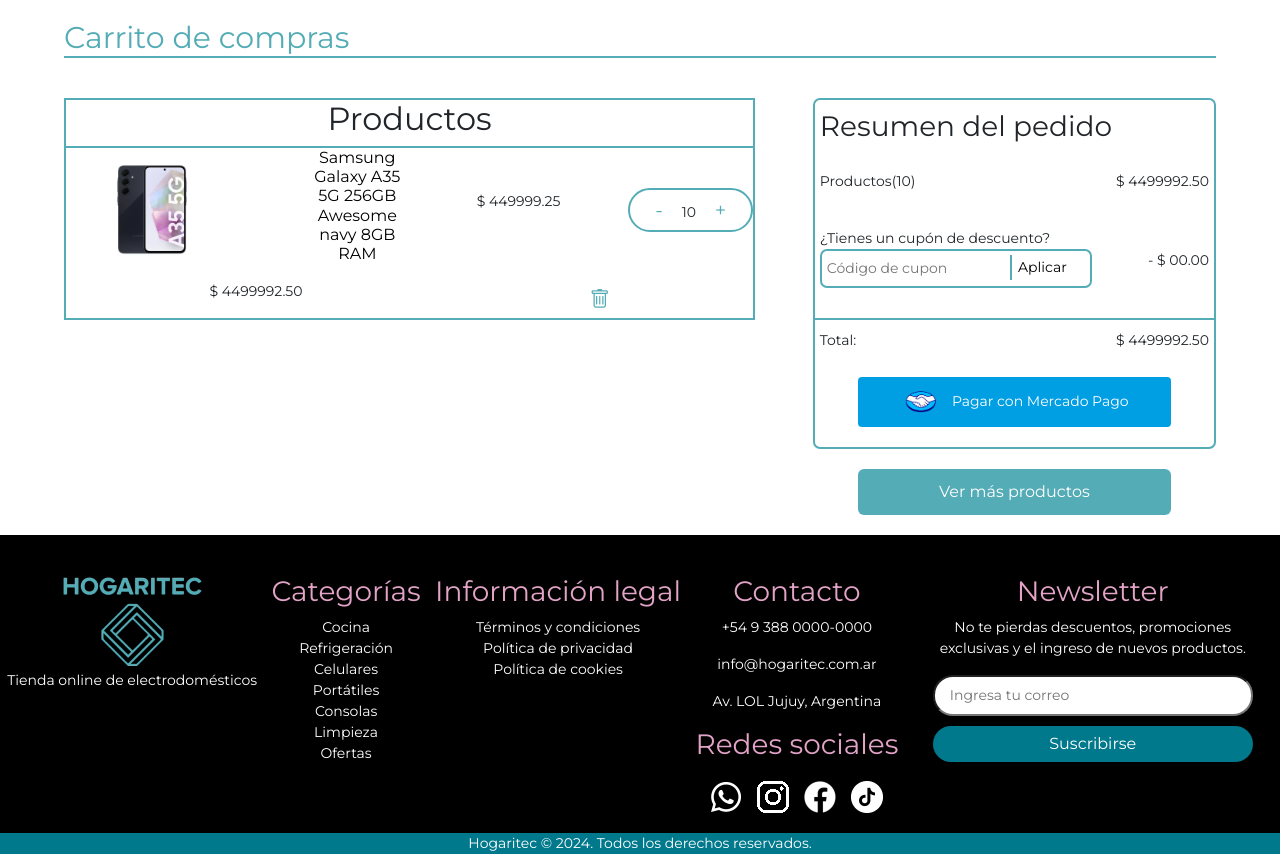
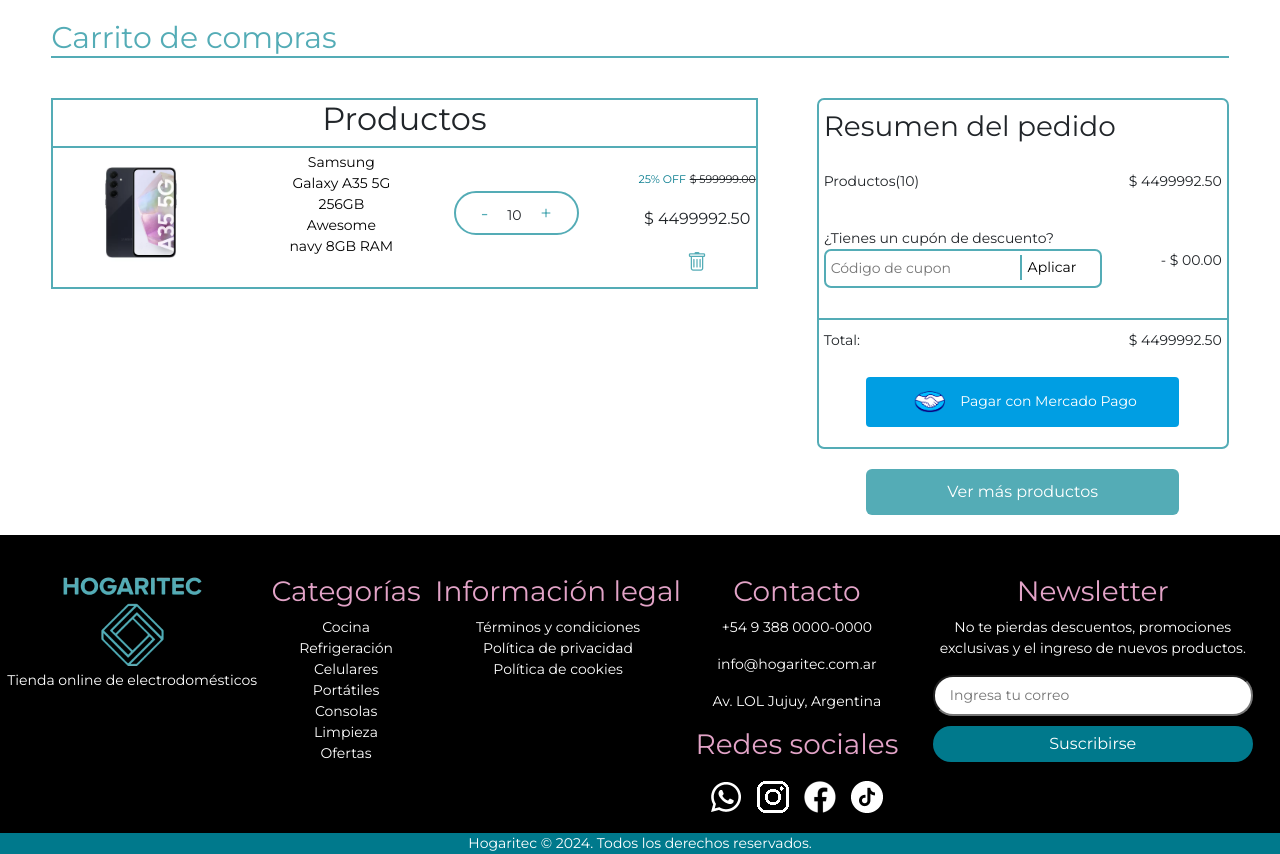
Before and after one commit to 4lexxe/hogaritec, a Django app: page /sale/cart/ in a window 1280 px wide. Shown: the part 175-1029 px from the top of the page. Run offline with Django 5.2, Linux system fonts and the light colour scheme; a user stored in the database is signed in; data comes from the database, SQL or seed files in the repository; tables that the repository leaves empty hold one stand-in row (values such as "Sample post").

Commit message:
Mejorando el estilado del carrito

```diff
--- a/devs_proyect/core/static/css/cart.css
+++ b/devs_proyect/core/static/css/cart.css
@@ -5,8 +5,8 @@ main button {
 
 .cart-custom {
     margin-top: 20px;
-    width: 90%;
-    margin-left: 5%;
+    width: 70%;
+    margin-left: 15%;
 }
 
 .cart-titulo {
@@ -22,21 +22,20 @@ main button {
 }
 
 .cart-pedidos__titulo{
+    font-size: 10px;
     border-bottom: solid var(--primary-color) 2px;
 }
 
 .cart-item {
-
     border-bottom: solid var(--primary-color) 2px;
     display: flex;
     flex-wrap: wrap;
     flex-direction: column;
     align-items: center;
-    gap: 10px;
 }
 
 .item-container{
-    width: 100%;
+    width: 60%;
 }
 
 .cart-item__img{
@@ -46,15 +45,14 @@ main button {
 }
 
 .cart-item__titulo{
+    font-size: 20px;
     color: black;
 }
-
 
 .cart-item__cantidad {
     padding: 5px 10px;
     border: solid var(--primary-color) 2px;
     border-radius: 30px;
-
 }
 /* Estilado de la cantidad */
 .cart-item__cantidad button {
@@ -64,6 +62,27 @@ main button {
     font-size: 20px;
     background-color: white;
     border: none;
+}
+
+.container-price{
+    margin-top: 20px;
+}
+
+.product-discount{
+    display: inline;
+    font-size: 14px;
+    color: var(--secondary-color);
+}
+
+.product-price{
+    display: inline;
+    font-size: 14px;
+    text-decoration: line-through;
+}
+
+.product-final-price{
+    margin-top: 18px;
+    font-size: 20px;
 }
 
 .cart-item__end{
@@ -78,12 +97,21 @@ main button {
 .bi-trash{
     font-size: 20px;
     color: var(--primary-color);
+    transition: all 0.5s;
+}
+
+.bi-trash:hover{
+    color: red
 }
 
 
 .cart-detalles {
-    display: flex;
-    flex-direction: column;
+    align-self:stretch;
+}
+
+.container-resumen{
+    position: sticky;
+    top: 10vh  ;
 }
 
 .resumen-pedido {
@@ -214,13 +242,15 @@ main button {
         gap: 10px;
     }
 
-
     .cart-custom {
         display: flex;
         flex-wrap: wrap;
         flex-direction: row;
         justify-content: space-between;
         align-items: center;
+
+        width: 92%;
+        margin-left: 4%;
     }
 
     .cart-pedidos {
@@ -236,7 +266,6 @@ main button {
     }
 
     .cart-item__titulo{
-        font-size: 16px;
         width: 15%;
     }
 
@@ -251,4 +280,20 @@ main button {
     .cart-detalles {
         width: 35%;
     }
+
+    .product-discount{
+        font-size: 11px;
+    }
+
+    .product-price{
+        font-size: 11px;
+    }
+
+    .product-final-price{
+        font-size: 16px;
+    }
+
+    .cart-item__titulo{
+        font-size: 14px;
+    }
 }
--- a/devs_proyect/core/static/css/style.css
+++ b/devs_proyect/core/static/css/style.css
@@ -39,6 +39,7 @@ header{
   font-family: 'Montserrat', sans-serif;
   font-size: 18px;
   font-weight: bold;
+
 }
 
 header a {
@@ -191,6 +192,8 @@ footer ul{
 /* DISEÑO MOBILE */
 @media (max-width: 991px) {
 /* HEADER -------------------------------------------------------------------------------------------------------- */
+
+
 .desktop-only {
   display: none;
 }
--- a/devs_proyect/core/templates/core/articulo.html
+++ b/devs_proyect/core/templates/core/articulo.html
@@ -51,7 +51,7 @@
             </div>
 
             <div class="add-to-cart-container">
-                <button class="add-to-cart addToCart-btn" aria-label="Añadir Camiseta Clásica al carrito">Agregar al carrito</button>
+                <button class="add-to-cart addToCart-btn" aria-label="Añadir Camiseta Clásica al carrito" value="{{product.id}}">Agregar al carrito</button>
                 <div class="quantity-control">
                     <button class="quantity-btn minus" aria-label="Disminuir cantidad">-</button>
                     <span class="quantity-display" aria-live="polite">1</span>
--- a/devs_proyect/core/templates/tags/navbar_desktop.html
+++ b/devs_proyect/core/templates/tags/navbar_desktop.html
@@ -1,5 +1,6 @@
 {% load static %}
 <!-- Desktop Navigation -->
+<div class="container-header">
   <nav class="navbar navbar-custom desktop-only bg-white">
     <div class="container">
       <a class="navbar-brand" href="{% url 'index' %}">
@@ -7,7 +8,8 @@
       </a>
       <div class="flex-grow-1 mx-4">
         <form class="search-form" action="{% url 'search_products' %}" method="get">
-        <input type="search" name="q" placeholder="¿Qué estás buscando?" value="{{ query|default:'' }}" class="header-search">
+          <input type="search" name="q" placeholder="¿Qué estás buscando?" value="{{ query|default:'' }}"
+            class="header-search">
           <button type="submit" class="search-button">
             <img src="{% static 'imgs/icons/search.png' %}" alt="search" width="20px" height="20px">
           </button>
@@ -28,13 +30,15 @@
         </div>
 
         <!-- Segundo bloque: Mostrar botón de cerrar sesión -->
-        <ul class="dropdown-menu dropdown-menu-end" aria-labelledby="userDropdown" style="margin-top: -30px; margin-right: 100px;">
+        <ul class="dropdown-menu dropdown-menu-end" aria-labelledby="userDropdown"
+          style="margin-top: -30px; margin-right: 100px;">
           <li><a class="dropdown-item" href="{% url 'my-profile'%}">Ver mi perfil</a></li>
           <!-- Formulario para cerrar sesión -->
           <li>
             <form action="{% url 'logout' %}" method="post" style="display: inline;">
               {% csrf_token %}
-              <button type="submit" class="dropdown-item" style="background: none; border: none; padding: 1; color: inherit;">
+              <button type="submit" class="dropdown-item"
+                style="background: none; border: none; padding: 1; color: inherit;">
                 Cerrar sesión
               </button>
             </form>
@@ -49,7 +53,9 @@
         </div>
         {% endif %}
         <!-- Ícono del carrito -->
-      <a href="{% url 'cart' %}" class="cart-icon btn btn-cart btn-primary rounded-circle d-flex align-items-center justify-content-center p-0" style="width: 50px; height: 50px;">
+        <a href="{% url 'cart' %}"
+          class="cart-icon btn btn-cart btn-primary rounded-circle d-flex align-items-center justify-content-center p-0"
+          style="width: 50px; height: 50px;">
           <i class="bi bi-cart text-white fs-4"></i>
         </a>
       </div>
@@ -84,3 +90,4 @@
       </ul>
     </div>
   </nav>
+</div>
--- a/devs_proyect/sale/templates/core/cart.html
+++ b/devs_proyect/sale/templates/core/cart.html
@@ -34,9 +34,7 @@
                 </div>
 
 
-                <h3 class="cart-item__titulo"> {{ item.product.name }} </h3>
-
-                <p id="get_final_price{{ item.product.id }}">$ {{ item.product.get_final_price }}</p>
+                <p class="cart-item__titulo"> {{ item.product.name }} </p>
 
                 <div class="cart-item__cantidad">
                     <!-- Sumar o resta de a uno -->
@@ -52,14 +50,22 @@
 
                 </div>
 
-                <div class="cart-item__end" >
+                <div>
+                    <div class="container-price">
+                        <p class="product-discount">{{ item.product.discount }}% OFF</p>
+                        <p class="product-price" id="get_final_price{{ item.product.id }}">$ {{ item.product.price }}</p>
+                    </div>
 
-                    <p id="final_price{{ item.product.id }}">$ {{ item.final_price }}</p>
+                    <p id="final_price{{ item.product.id }}" class="product-final-price">$ {{ item.final_price }}</p>
 
                     <button style="border-width: 0px; background-color: white;" class="deleteProductFromCart" value="{{ item.product.id }}" >
                         <i class="bi bi-trash"></i>
+                    </button>
+                </div>
 
-                    </button>
+
+                <div class="cart-item__end" >
+
                 </div>
             </section>
             {% endfor %}
```
Lines whose indentation alone changed are shown as unchanged.
